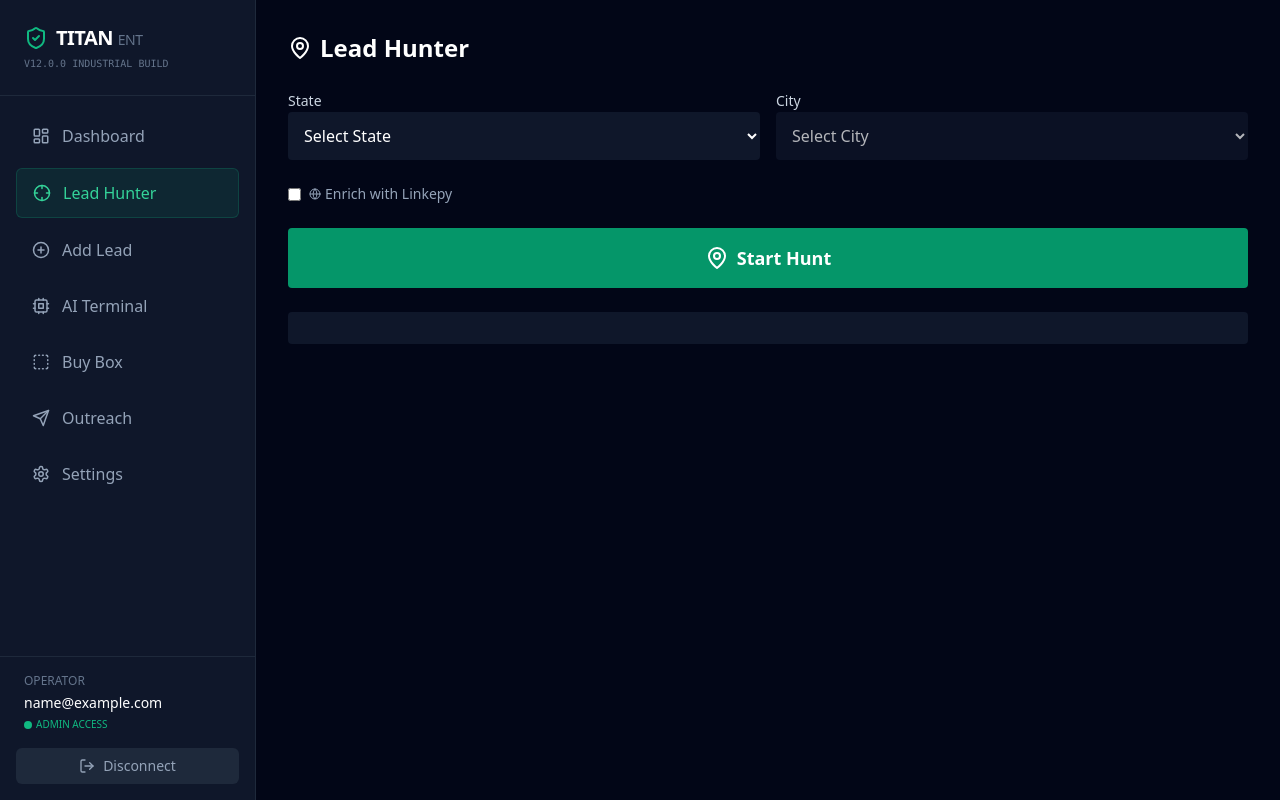
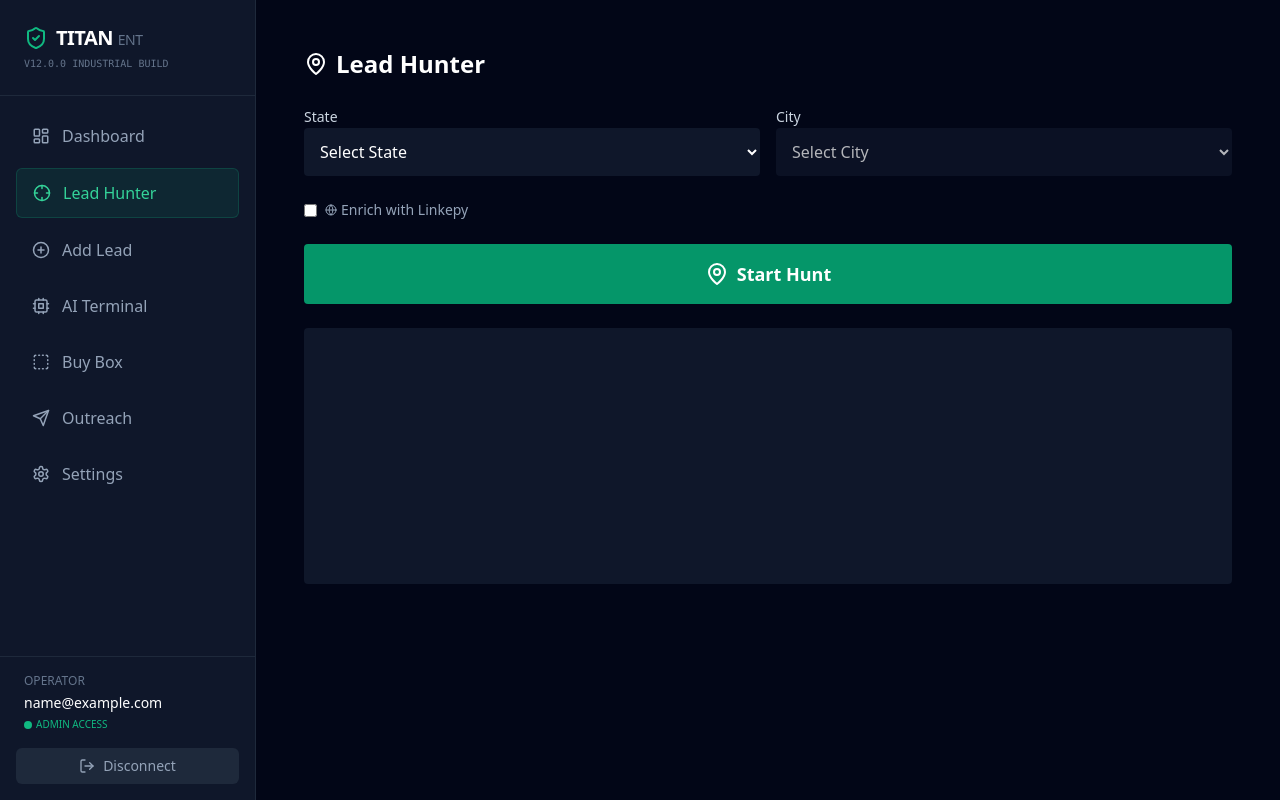
Before and after one commit to LaTars4444/LAEOUTREACH, a React (Vite) app: page /#/hunter in a window 1280 px wide. Built offline with nearby package versions, Linux system fonts and the light colour scheme; sample sign-in values are in the browser's storage.

Commit message:
Update Hunter.tsx

```diff
--- a/pages/Hunter.tsx
+++ b/pages/Hunter.tsx
@@ -1,20 +1,22 @@
 import React, { useState } from 'react';
 import { useStore } from '../context/Store';
 import { USA_STATES } from '../utils/constants';
-import { Loader2, MapPin, CheckCircle2, Settings, Globe } from 'lucide-react';
+import { Loader2, MapPin, Globe } from 'lucide-react';
 
 const Hunter: React.FC = () => {
   const { addLead } = useStore();
   const [selectedState, setSelectedState] = useState('');
   const [selectedCity, setSelectedCity] = useState('');
   const [isHunting, setIsHunting] = useState(false);
-  const [progress, setProgress] = useState('');
+  const [log, setLog] = useState<string[]>([]);
   const [linkepyEnabled, setLinkepyEnabled] = useState(false);
+
+  const addLog = (msg: string) => setLog(prev => [...prev, msg]);
 
   const handleHunt = async () => {
     if (!selectedState || !selectedCity) return;
     setIsHunting(true);
-    setProgress('Starting hunt...');
+    addLog(`🚀 Starting hunt in ${selectedCity}, ${selectedState}...`);
 
     try {
       const response = await fetch('/api/start-hunt', {
@@ -27,19 +29,19 @@ const Hunter: React.FC = () => {
 
       if (data.leads?.length > 0) {
         data.leads.forEach((lead: any) => addLead(lead));
-        setProgress(`✅ Hunt complete: ${data.leads.length} leads added`);
+        addLog(`✅ Hunt complete: ${data.leads.length} leads added`);
       } else {
-        setProgress('⚠️ No leads found');
+        addLog('⚠️ No leads found');
       }
     } catch (err: any) {
-      setProgress(`❌ Hunt failed: ${err.message}`);
+      addLog(`❌ Hunt failed: ${err.message}`);
     } finally {
       setIsHunting(false);
     }
   };
 
   return (
-    <div className="max-w-5xl mx-auto space-y-6">
+    <div className="max-w-5xl mx-auto space-y-6 p-4">
       <h2 className="text-2xl font-bold text-white flex items-center gap-2"><MapPin /> Lead Hunter</h2>
 
       <div className="grid grid-cols-1 md:grid-cols-2 gap-4">
@@ -68,7 +70,7 @@ const Hunter: React.FC = () => {
         </div>
       </div>
 
-      <div className="flex items-center gap-2">
+      <div className="flex items-center gap-2 mt-2">
         <input type="checkbox" checked={linkepyEnabled} onChange={e => setLinkepyEnabled(e.target.checked)} id="linkepy" />
         <label htmlFor="linkepy" className="text-sm text-slate-400 flex items-center gap-1"><Globe size={12} /> Enrich with Linkepy</label>
       </div>
@@ -76,14 +78,16 @@ const Hunter: React.FC = () => {
       <button
         onClick={handleHunt}
         disabled={isHunting || !selectedCity}
-        className={`w-full py-4 rounded font-bold text-lg flex items-center justify-center gap-2 ${
+        className={`w-full py-4 rounded font-bold text-lg flex items-center justify-center gap-2 mt-4 ${
           isHunting ? 'bg-slate-700 text-slate-400 cursor-not-allowed' : 'bg-emerald-600 hover:bg-emerald-500 text-white'
         }`}
       >
         {isHunting ? <><Loader2 className="animate-spin" /> Scanning...</> : <><MapPin /> Start Hunt</>}
       </button>
 
-      <div className="p-4 bg-slate-900 rounded text-slate-200 font-mono">{progress}</div>
+      <div className="mt-4 p-4 bg-slate-900 rounded h-64 overflow-y-auto text-slate-200 font-mono">
+        {log.map((l, i) => <div key={i}>{l}</div>)}
+      </div>
     </div>
   );
 };
```
